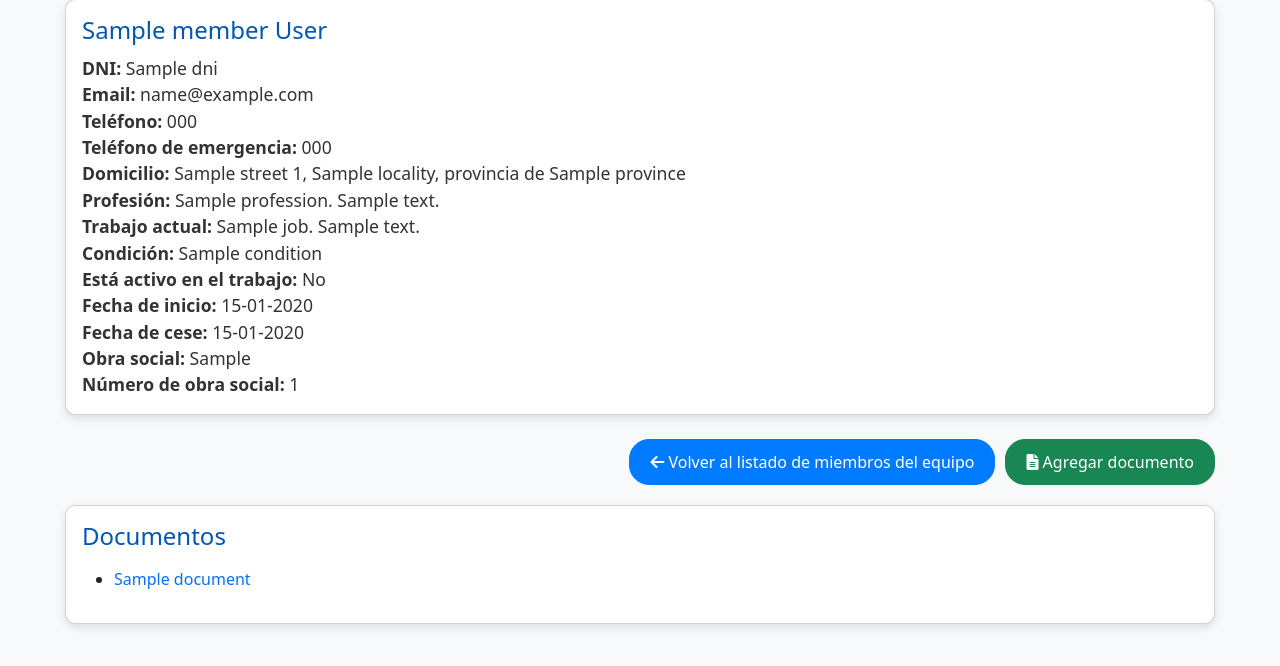
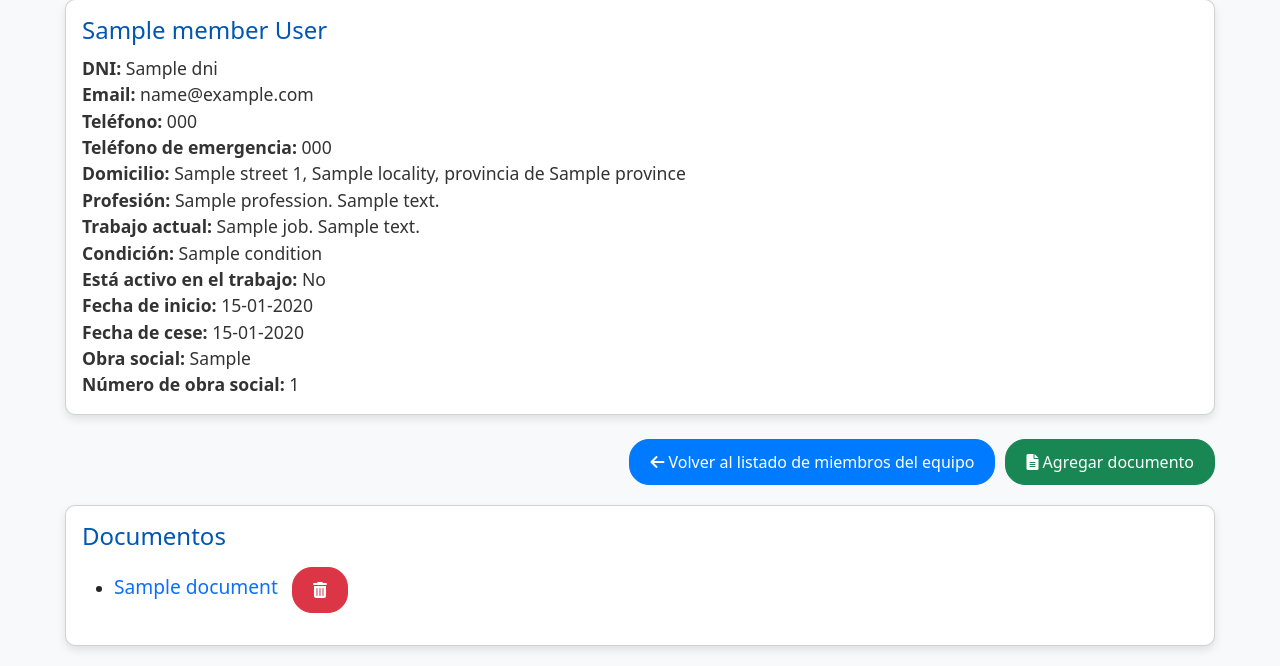
Before and after one commit to EzequielReale/Proyecto-De-Software-2024-CEDICA, a Flask app: template admin/src/web/templates/team/show.html in a window 1280 px wide. Shown: the part 284-950 px from the top of the page. Before the commit the page ends 912 px from the top, so only its background shows below. Run offline with Flask 3, Linux system fonts and the light colour scheme; the template is opened without the code that fills it: most values are stand-ins (such as "Sample title", 1, 10 or a date in 2020); some libraries are stand-ins or nearby versions.

Commit message:
Agrego funcionalidad de borrar documentos

```diff
--- a/admin/src/core/people/__init__.py
+++ b/admin/src/core/people/__init__.py
@@ -99,6 +99,7 @@ def list_documents(person_id: int):
     for doc in docs_db:
         file_url = current_app.storage.client.presigned_get_object("grupo04", doc.document_path)
         files.append({
+            'id': doc.id,
             'name': doc.document_name,
             'url': file_url
         })
--- a/admin/src/web/templates/team/show.html
+++ b/admin/src/web/templates/team/show.html
@@ -62,8 +62,14 @@
             {% if documents %}
             <ul>
                 {% for document in documents %}
-                <li>
-                    <a href="{{ document.url }}" target="_blank">{{ document.name }}</a>
+                <li >
+                    <a href="{{ document.url }}" target="_blank" style="flex-grow: 1; font-size: 1.2rem;">{{ document.name }}</a>
+                    <form action="{{ url_for('team.destroy_document', id=member.id, document_id=document.id) }}" method="POST"
+                        style="display:inline;">
+                        <button type="submit" class="btn btn-danger btn-icon">
+                            <i class="fas fa-trash-alt"></i>
+                        </button>
+                    </form>
                 </li>
                 {% endfor %}
             </ul>
```
Also changed, not shown: admin/src/web/controllers/team.py (+10 -0 lines).
